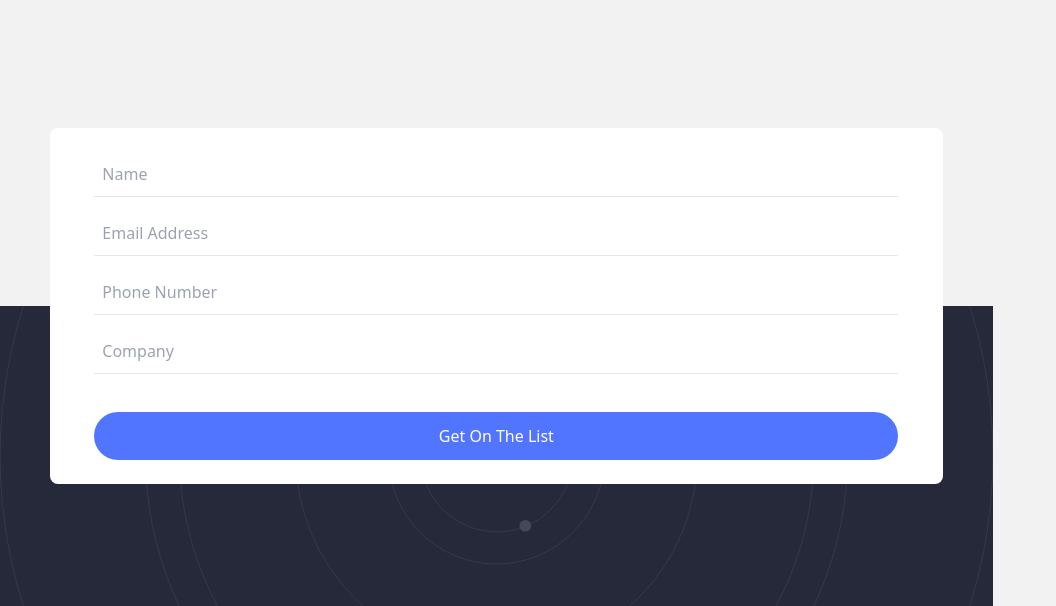
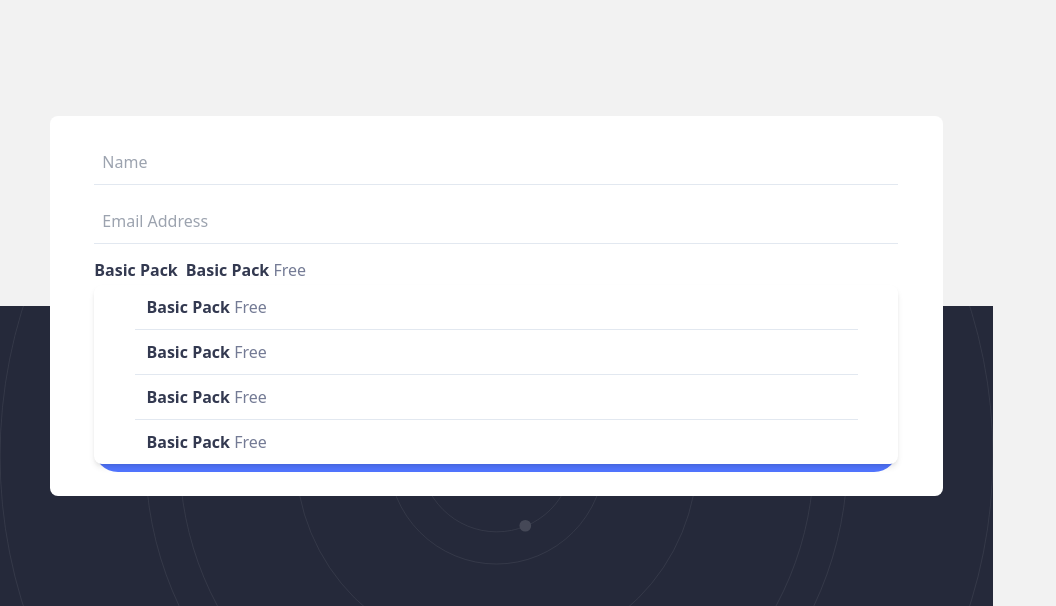
Before and after one commit to rafael-the-dev/officelite-coming-soon-site, a website: page src/signUp.html in a window 1280 px wide. Shown: the part 472-1078 px from the top of the page, without its empty margins (0-1056 px from the left). Drawn offline with Linux system fonts and the light colour scheme.

Commit message:
adding dropdown menu

```diff
--- a/src/assets/css/signUp/form.css
+++ b/src/assets/css/signUp/form.css
@@ -6,3 +6,7 @@
 .form {
     transform: translate(0, -50%);
 }
+
+.form__dropdown-list {
+    top: 27px;
+}
--- a/src/signUp.html
+++ b/src/signUp.html
@@ -72,6 +72,29 @@
                         placeholder="Email Address"
                         type="email"
                     />
+                    <div class="flex relative">
+                        <label class="font-bold capitalize blue-color">Basic pack</label>
+                        <div class="grow ml-2 grey-color relative">
+                            <p>
+                                <span class="blue-color font-bold">Basic Pack</span> Free
+                            </p>
+                            <span></span>
+                        </div>
+                        <ul class="absolute z-10 bg-white px rounded-lg form__dropdown-list shadow-md w-full">
+                            <li class="px-3 py-2.5 grey-color border-b border-solid border-slate-200">
+                                <span class="blue-color font-bold">Basic Pack</span> Free
+                            </li>
+                            <li class="px-3 py-2.5 grey-color border-b border-solid border-slate-200">
+                                <span class="blue-color font-bold">Basic Pack</span> Free
+                            </li>
+                            <li class="px-3 py-2.5 grey-color border-b border-solid border-slate-200">
+                                <span class="blue-color font-bold">Basic Pack</span> Free
+                            </li>
+                            <li class="px-3 py-2.5 grey-color">
+                                <span class="blue-color font-bold">Basic Pack</span> Free
+                            </li>
+                        </ul>
+                    </div>
                     <input
                         class="w-full default-input px-2 py-2.5 border-b border-solid border-slate-200
                         grey-color mb-3.5 focus-within:outline-none"
```
Also changed, not shown: src/assets/css/tailwind.css.
